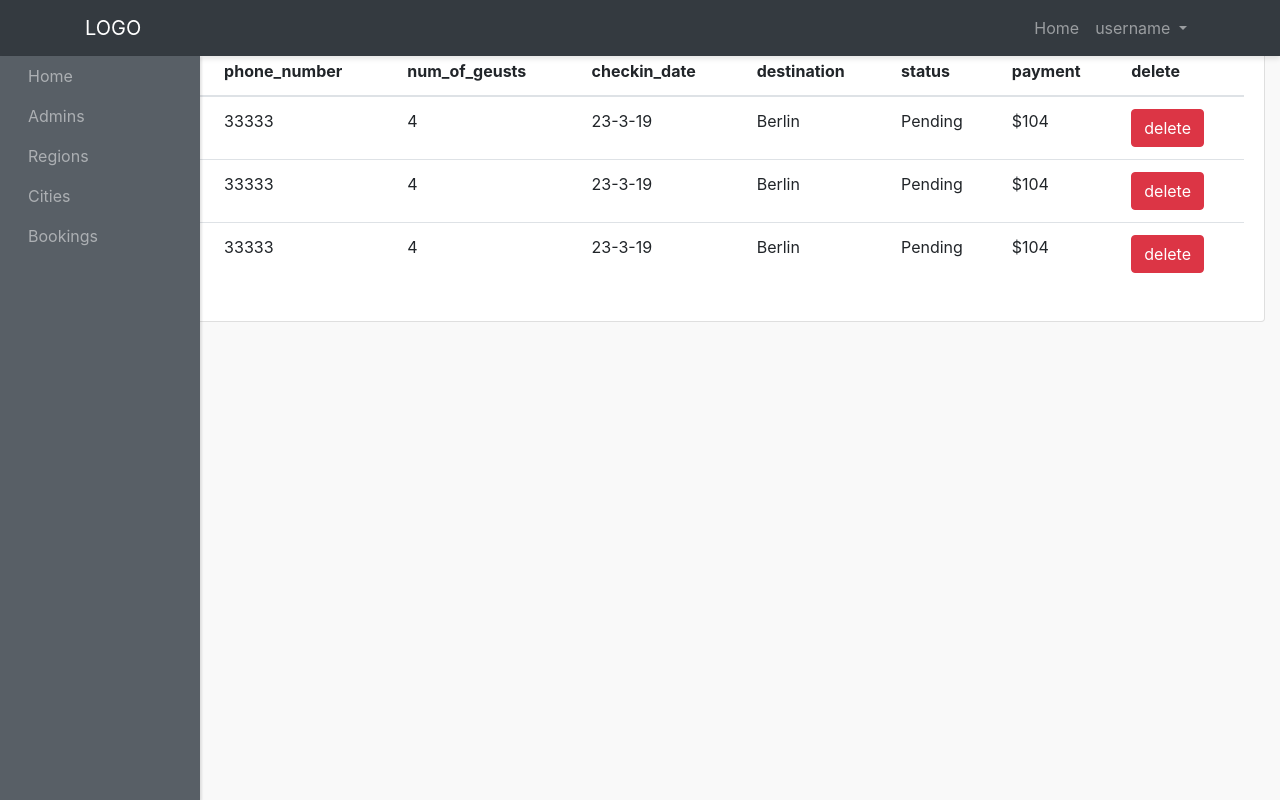
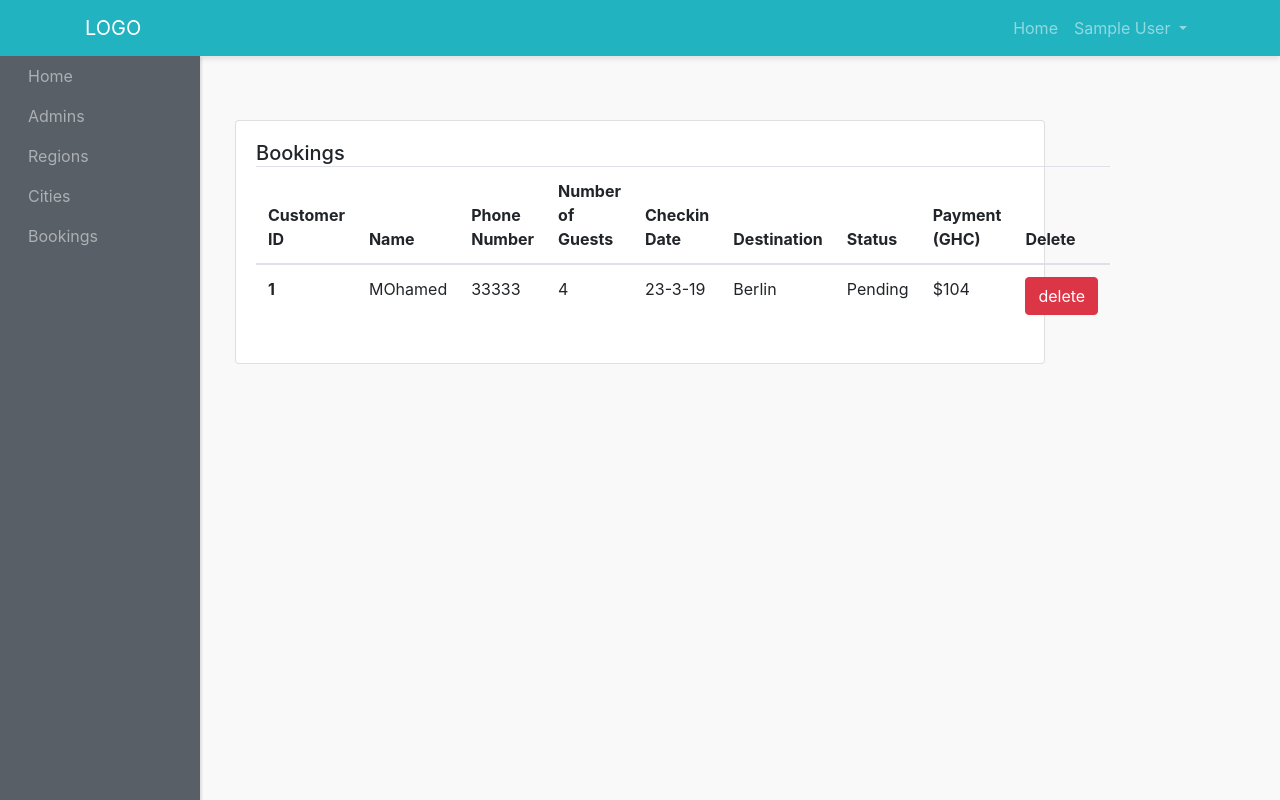
Before and after one commit to favouralgo/travel-management-app, a PHP site: page /wooxtravel/admin-panel/bookings-admins/show-bookings.php in a window 1280 px wide. Run offline with PHP 8.4, Linux system fonts and the light colour scheme; the visitor is signed in with stand-in values (Sample User, id 1); data that the repository does not hold is empty; a stand-in replaces the project's code that opens the database connection; some libraries are stand-ins or nearby versions.

Commit message:
chore: Refactor show-bookings.php and update admin panel layout

```diff
--- a/admin-panel/bookings-admins/show-bookings.php
+++ b/admin-panel/bookings-admins/show-bookings.php
@@ -1,68 +1,24 @@
-<!DOCTYPE html>
-<html lang="en">
-<head>
-    <meta charset="utf-8">
-    <!-- This file has been downloaded from Bootsnipp.com. Enjoy! -->
-    <title>Admin Panel</title>
-        <meta name="viewport" content="width=device-width, initial-scale=1">
-    <link href="http://maxcdn.bootstrapcdn.com/bootstrap/4.0.0/css/bootstrap.min.css" rel="stylesheet">
-     <link href="../styles/style.css" rel="stylesheet">
-    <script src="http://code.jquery.com/jquery-1.11.1.min.js"></script>
-    <script src="http://maxcdn.bootstrapcdn.com/bootstrap/4.0.0/js/bootstrap.min.js"></script>
-</head>
-<body>
-<div id="wrapper">
-    <nav class="navbar header-top fixed-top navbar-expand-lg  navbar-dark bg-dark">
-      <div class="container">
-      <a class="navbar-brand" href="#">LOGO</a>
-      <button class="navbar-toggler" type="button" data-toggle="collapse" data-target="#navbarText" aria-controls="navbarText"
-        aria-expanded="false" aria-label="Toggle navigation">
-        <span class="navbar-toggler-icon"></span>
-      </button>
+<?php require "../layout/header.php"; ?>
+<?php require "../../config/connection.php"; ?>
+<?php
 
-      <div class="collapse navbar-collapse" id="navbarText">
-        <ul class="navbar-nav side-nav" >
-          <li class="nav-item">
-            <a class="nav-link" style="margin-left: 20px;" href="../index.php">Home
-              <span class="sr-only">(current)</span>
-            </a>
-          </li>
-          <li class="nav-item">
-            <a class="nav-link" href="../admins/admins.php" style="margin-left: 20px;">Admins</a>
-          </li>
-          <li class="nav-item">
-            <a class="nav-link" href="../regions-admins/show-country.php" style="margin-left: 20px;">Regions</a>
-          </li>
-          <li class="nav-item">
-            <a class="nav-link" href="../cities-admins/show-cities.php" style="margin-left: 20px;">Cities</a>
-          </li>
-          <li class="nav-item">
-            <a class="nav-link" href="bookings-admins/show-bookings.php" style="margin-left: 20px;">Bookings</a>
-          </li>
-        </ul>
-        <ul class="navbar-nav ml-md-auto d-md-flex">
-          <li class="nav-item">
-            <a class="nav-link" href="../index.php">Home
-              <span class="sr-only">(current)</span>
-            </a>
-          </li>
-          <li class="nav-item dropdown">
-            <a class="nav-link  dropdown-toggle" href="#" id="navbarDropdown" role="button" data-toggle="dropdown" aria-haspopup="true" aria-expanded="false">
-              username
-            </a>
-            <div class="dropdown-menu" aria-labelledby="navbarDropdown">
-              <a class="dropdown-item" href="#">Logout</a>
+if (!isset($_SESSION["adminname"])) {
+  header("location: " . ADMINURL);
+  exit();
+}
 
-          </li>
+// QUERY TO
+// Prepare and execute the query
+$bookings = $connection->prepare("SELECT * FROM bookings");
+$bookings->execute();
+
+// Fetch results
+$bookingResult = $bookings->get_result();
+$allBookings = $bookingResult->fetch_all(MYSQLI_ASSOC);
+?>
 
 
-        </ul>
-      </div>
-    </div>
-    </nav>
-    <div class="container-fluid">
-
-          <div class="row">
+<div class="row-2">
   <div class="col">
     <div class="card">
       <div class="card-body">
@@ -71,40 +27,18 @@
         <table class="table">
           <thead>
             <tr>
-                    <th scope="col">#</th>
-                    <th scope="col">name</th>
-                    <th scope="col">phone_number</th>
-                    <th scope="col">num_of_geusts</th>
-                    <th scope="col">checkin_date</th>
-                    <th scope="col">destination</th>
-                    <th scope="col">status</th>
-                    <th scope="col">payment</th>
-                    <th scope="col">delete</th>
+              <th scope="col">Customer ID</th>
+              <th scope="col">Name</th>
+              <th scope="col">Phone Number</th>
+              <th scope="col">Number of Guests</th>
+              <th scope="col">Checkin Date</th>
+              <th scope="col">Destination</th>
+              <th scope="col">Status</th>
+              <th scope="col">Payment (GHC)</th>
+              <th scope="col">Delete</th>
             </tr>
           </thead>
           <tbody>
-                  <tr>
-                    <th scope="row">1</th>
-                    <td>MOhamed</td>
-                    <td>33333</td>
-                    <td>4</td>
-                    <td>23-3-19</td>
-                    <td>Berlin</td>
-                    <td>Pending</td>
-                    <td>$104</td>
-                     <td><a href="delete-posts.html" class="btn btn-danger  text-center ">delete</a></td>
-                  </tr>
-                  <tr>
-                    <th scope="row">1</th>
-                    <td>MOhamed</td>
-                    <td>33333</td>
-                    <td>4</td>
-                    <td>23-3-19</td>
-                    <td>Berlin</td>
-                    <td>Pending</td>
-                    <td>$104</td>
-                     <td><a href="delete-posts.html" class="btn btn-danger  text-center ">delete</a></td>
-                  </tr>
             <tr>
               <th scope="row">1</th>
               <td>MOhamed</td>
@@ -122,12 +56,3 @@
     </div>
   </div>
 </div>
-
-
-
-  </div>
-<script type="text/javascript">
-
-</script>
-</body>
-</html>
```
Also changed, not shown: admin-panel/bookings-admins/status.php (added). Lines whose indentation alone changed are shown as unchanged.
